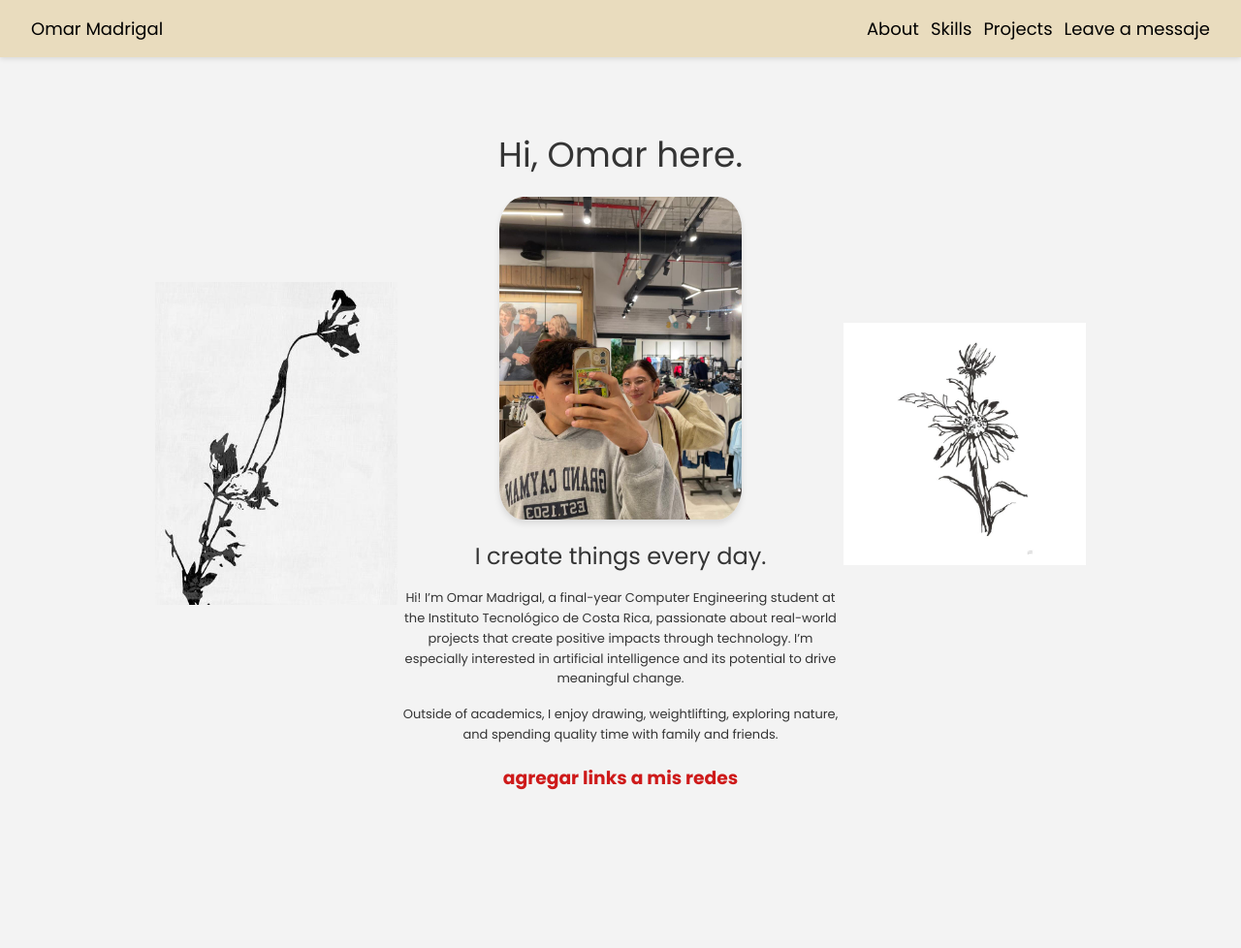
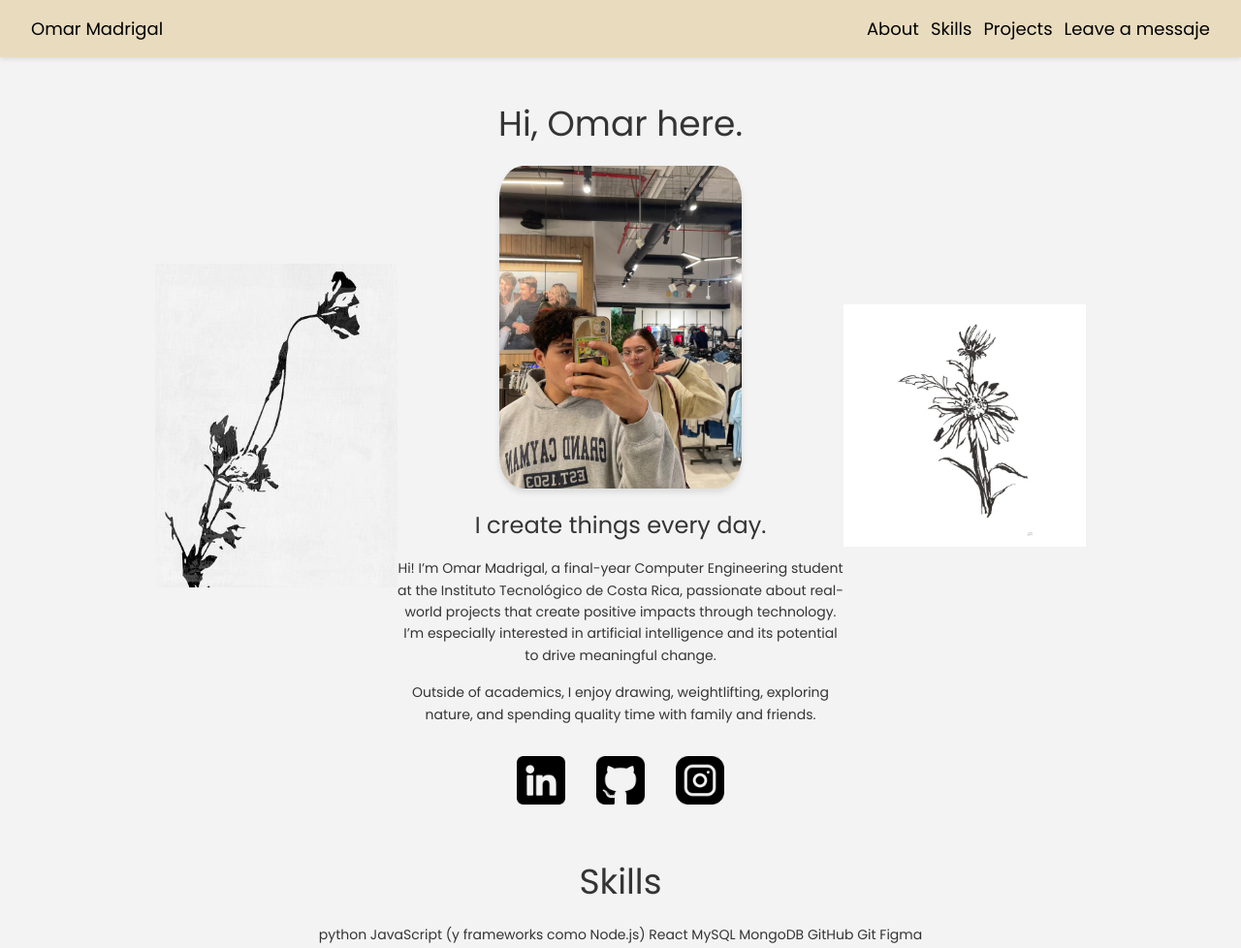
Before and after one commit to predye28/personal-portfolio, a Gatsby site in the folder predyye/: page / in a window 1280 px wide. Shown: the top 978 px of the page at 97% size. Built offline with nearby package versions, Linux system fonts and the light colour scheme; Gatsby itself is replaced by a stand-in of ours.

Commit message:
update about

```diff
--- a/predyye/src/pages/index.js
+++ b/predyye/src/pages/index.js
@@ -27,6 +27,7 @@
               placeholder="blurred"
               layout="fixed"
               width={250}
+              quality={100}
             />
             <h2 className="section-subtitle">I create things every day.</h2>
             <p className="section-paragraph">
@@ -36,7 +37,35 @@
             <p className="section-paragraph">
               Outside of academics, I enjoy drawing, weightlifting, exploring nature, and spending quality time with family and friends.
             </p>
-            <h1>agregar links a mis redes</h1>
+            <div className="social-links">
+              <a href="https://www.linkedin.com/in/tu-perfil" target="_blank" rel="noopener noreferrer">
+                <StaticImage
+                  src="../images/linkedin.png"
+                  alt="LinkedIn"
+                  className="social-icon"
+                  placeholder="blurred"
+                  quality={90}
+                />
+              </a>
+              <a href="https://github.com/predye28" target="_blank" rel="noopener noreferrer">
+                <StaticImage
+                  src="../images/github.png"
+                  alt="LinkedIn"
+                  className="social-icon"
+                  placeholder="blurred"
+                  quality={90}
+                />
+              </a>
+              <a href="https://www.instagram.com/predyye/" target="_blank" rel="noopener noreferrer">
+                <StaticImage
+                  src="../images/instagram.png"
+                  alt="LinkedIn"
+                  className="social-icon"
+                  placeholder="blurred"
+                  quality={90}
+                />
+              </a>
+            </div>
           </section>
           <StaticImage
             src="../images/flor derecha.jpg"
@@ -51,7 +80,7 @@
 
 
       <section id= "skills" className="section">
-        <h3 className="section-subtitle">Skills</h3>
+        <h3 className="section-title">Skills</h3>
         <p className="section-paragraph">
           python
           JavaScript (y frameworks como Node.js)
--- a/predyye/src/style/Style.css
+++ b/predyye/src/style/Style.css
@@ -27,6 +27,7 @@ body {
   align-items: center;
   margin: 1rem auto;
   width: 75%;
+  margin-top: 3rem;
 }
 
 .draw-flower-left,
@@ -38,6 +39,7 @@ body {
   flex: 1;
   text-align: center;
   margin: 0 1rem; /* Espaciado entre las flores y la sección */
+
 }
 
 .perfil-logo {
@@ -49,10 +51,9 @@ body {
 
 .section {
   width: 75%;
-  margin: 2rem auto;
+  margin: 0rem auto;
   text-align: center;
-  padding: 2rem 0;
-  margin-top: 2rem;
+  padding: 0rem 0;
 }
 
 .section-title {
@@ -65,13 +66,13 @@ body {
 
 .section-subtitle {
   font-size: 24px;
-  font-weight: 400;
+  font-weight: 300;
   color: var(--color-text);
   margin-bottom: 1rem;
 }
 
 .section-paragraph {
-  font-size: 13px;
+  font-size: 14px;
   margin: 1rem auto;
   color: var(--color-text);
   line-height: 1.6;
@@ -139,20 +140,22 @@ body {
   color: var(--color-primary);
 }
 
-.social-link {
-  display: inline-block;
+.social-links {
+  display: flex;
+  justify-content: center;
+  gap: 2rem; /* Espaciado entre íconos */
+  margin-top: 2rem;
 }
 
 .social-icon {
-  width: 24px;
-  height: 24px;
+  width: 50px; /* Tamaño del ícono */
+  height: 50px;
   transition: transform 0.3s ease;
 }
 
 .social-icon:hover {
   transform: scale(1.1);
 }
-
 
 
 
```
Also changed, not shown: predyye/src/images/github.png (added), predyye/src/images/instagram.png (added), predyye/src/images/linkedin.png (added), 1 other file.
